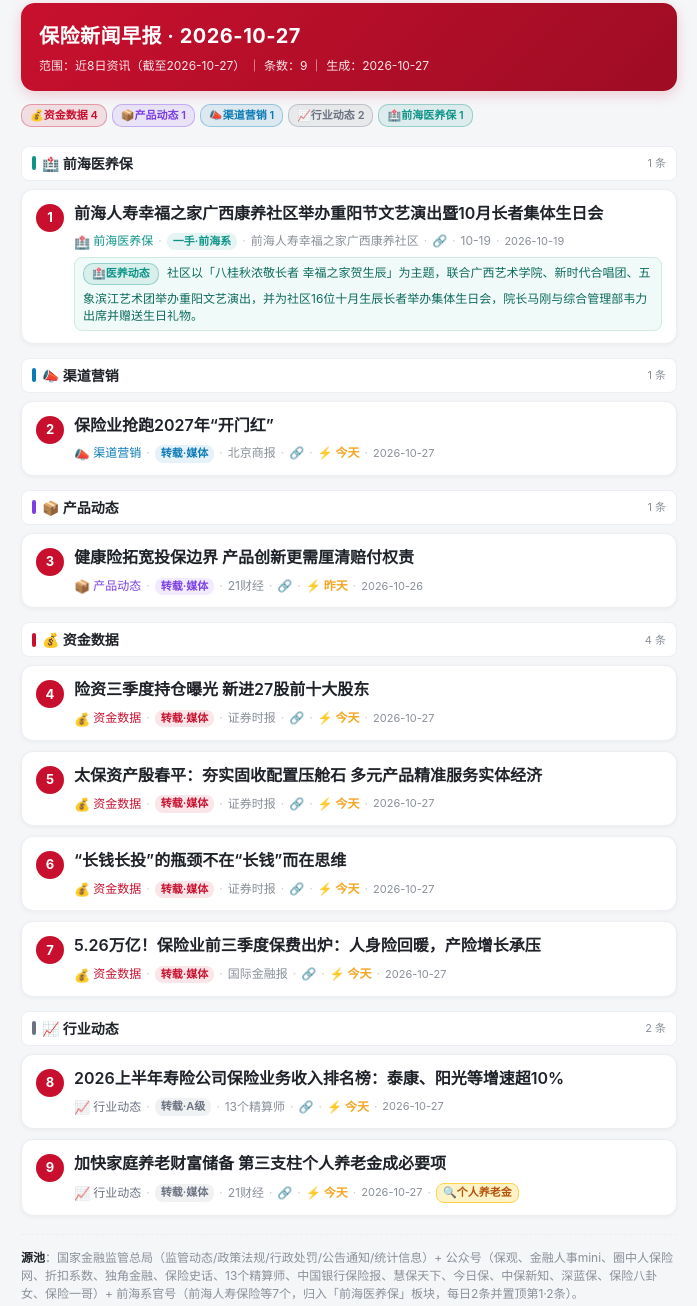
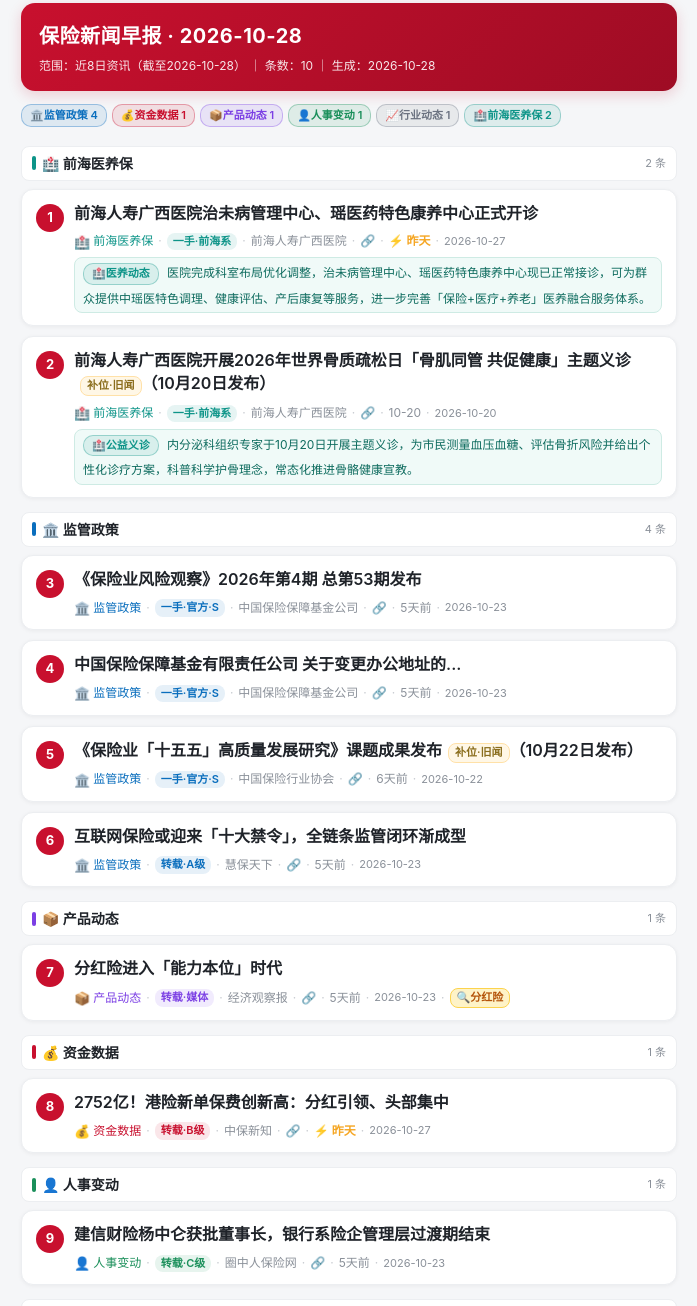
Before and after one commit to Liyehuotu533/insurance-briefing, a plain HTML site: page index.html in a window 1280 px wide. Shown: the part 11-1317 px from the top of the page, without its empty margins (291-988 px from the left). Drawn offline with Linux system fonts and the light colour scheme.

Commit message:
早报 2026-10-28（首页）

```diff
--- a/index.html
+++ b/index.html
@@ -45,18 +45,20 @@
 </head>
 <body>
 <div class="wrap">
-<div class="header"><h1>保险新闻早报 · 2026-10-27</h1><div class="meta">范围：近8日资讯（截至2026-10-27） ｜ 条数：9 ｜ 生成：2026-10-27</div></div><div class="overview"><span class="chip" style="background:#c8102e1a;color:#c8102e;border-color:#c8102e55">💰资金数据 4</span><span class="chip" style="background:#7b3fe41a;color:#7b3fe4;border-color:#7b3fe455">📦产品动态 1</span><span class="chip" style="background:#0b7bb51a;color:#0b7bb5;border-color:#0b7bb555">📣渠道营销 1</span><span class="chip" style="background:#6b72801a;color:#6b7280;border-color:#6b728055">📈行业动态 2</span><span class="chip" style="background:#0d94881a;color:#0d9488;border-color:#0d948855">🏥前海医养保 1</span></div><div class="sec-title"><span class="bar" style="background:#0d9488"></span>🏥 前海医养保<span class="sec-count">1 条</span></div>
-<div class="card"><div class="num">1</div><div class="body"><a class="title" href="https://mp.weixin.qq.com/s?__biz=MzkzMzE3ODU5Mw==&amp;mid=2247523626&amp;idx=1&amp;sn=e254654d7e285bf33fb6b6cc9cc1eee1&amp;chksm=c382c4aa0288803779a287bed5d30ee2cf732d1965411378338a7ca88062ec4d2826a3cce7f8">前海人寿幸福之家广西康养社区举办重阳节文艺演出暨10月长者集体生日会</a><div class="meta-line"><span class="cat" style="color:#0d9488"><span class="ic">🏥</span>前海医养保</span><span class="dot">·</span><span class="tier" style="background:#0d94881a;color:#0d9488">一手·前海系</span><span class="dot">·</span><span>前海人寿幸福之家广西康养社区</span><span class="dot">·</span><a class="link-icon" href="https://mp.weixin.qq.com/s?__biz=MzkzMzE3ODU5Mw==&amp;mid=2247523626&amp;idx=1&amp;sn=e254654d7e285bf33fb6b6cc9cc1eee1&amp;chksm=c382c4aa0288803779a287bed5d30ee2cf732d1965411378338a7ca88062ec4d2826a3cce7f8">🔗</a><span class="dot">·</span><span class="time cool">10-19</span><span class="dot">·</span><span class="date">2026-10-19</span></div><div class="qh-read"><span class="chip" style="background:#0d94881a;color:#0d9488;border-color:#0d948855">🏥医养动态</span> 社区以「八桂秋浓敬长者 幸福之家贺生辰」为主题，联合广西艺术学院、新时代合唱团、五象滨江艺术团举办重阳文艺演出，并为社区16位十月生辰长者举办集体生日会，院长马刚与综合管理部韦力出席并赠送生日礼物。</div></div></div>
-<div class="sec-title"><span class="bar" style="background:#0b7bb5"></span>📣 渠道营销<span class="sec-count">1 条</span></div>
-<div class="card"><div class="num">2</div><div class="body"><a class="title" href="https://www.bbtnews.com.cn/2026/1027/609246.shtml">保险业抢跑2027年“开门红”</a><div class="meta-line"><span class="cat" style="color:#0b7bb5"><span class="ic">📣</span>渠道营销</span><span class="dot">·</span><span class="tier" style="background:#0b7bb51a;color:#0b7bb5">转载·媒体</span><span class="dot">·</span><span>北京商报</span><span class="dot">·</span><a class="link-icon" href="https://www.bbtnews.com.cn/2026/1027/609246.shtml">🔗</a><span class="dot">·</span><span class="time">⚡ 今天</span><span class="dot">·</span><span class="date">2026-10-27</span></div></div></div>
+<div class="header"><h1>保险新闻早报 · 2026-10-28</h1><div class="meta">范围：近8日资讯（截至2026-10-28） ｜ 条数：10 ｜ 生成：2026-10-28</div></div><div class="overview"><span class="chip" style="background:#0a6ebd1a;color:#0a6ebd;border-color:#0a6ebd55">🏛️监管政策 4</span><span class="chip" style="background:#c8102e1a;color:#c8102e;border-color:#c8102e55">💰资金数据 1</span><span class="chip" style="background:#7b3fe41a;color:#7b3fe4;border-color:#7b3fe455">📦产品动态 1</span><span class="chip" style="background:#1a8f5a1a;color:#1a8f5a;border-color:#1a8f5a55">👤人事变动 1</span><span class="chip" style="background:#6b72801a;color:#6b7280;border-color:#6b728055">📈行业动态 1</span><span class="chip" style="background:#0d94881a;color:#0d9488;border-color:#0d948855">🏥前海医养保 2</span></div><div class="sec-title"><span class="bar" style="background:#0d9488"></span>🏥 前海医养保<span class="sec-count">2 条</span></div>
+<div class="card"><div class="num">1</div><div class="body"><a class="title" href="https://www.sohu.com/a/1093008148_121118849">前海人寿广西医院治未病管理中心、瑶医药特色康养中心正式开诊</a><div class="meta-line"><span class="cat" style="color:#0d9488"><span class="ic">🏥</span>前海医养保</span><span class="dot">·</span><span class="tier" style="background:#0d94881a;color:#0d9488">一手·前海系</span><span class="dot">·</span><span>前海人寿广西医院</span><span class="dot">·</span><a class="link-icon" href="https://www.sohu.com/a/1093008148_121118849">🔗</a><span class="dot">·</span><span class="time">⚡ 昨天</span><span class="dot">·</span><span class="date">2026-10-27</span></div><div class="qh-read"><span class="chip" style="background:#0d94881a;color:#0d9488;border-color:#0d948855">🏥医养动态</span> 医院完成科室布局优化调整，治未病管理中心、瑶医药特色康养中心现已正常接诊，可为群众提供中瑶医特色调理、健康评估、产后康复等服务，进一步完善「保险+医疗+养老」医养融合服务体系。</div></div></div>
+<div class="card"><div class="num">2</div><div class="body"><a class="title" href="https://www.sohu.com/a/1091723398_121118846">前海人寿广西医院开展2026年世界骨质疏松日「骨肌同管 共促健康」主题义诊<span class="nonoff" style="color:#8a6d1c;background:#fff7e6;border-color:#ffe1a8">补位·旧闻</span>（10月20日发布）</a><div class="meta-line"><span class="cat" style="color:#0d9488"><span class="ic">🏥</span>前海医养保</span><span class="dot">·</span><span class="tier" style="background:#0d94881a;color:#0d9488">一手·前海系</span><span class="dot">·</span><span>前海人寿广西医院</span><span class="dot">·</span><a class="link-icon" href="https://www.sohu.com/a/1091723398_121118846">🔗</a><span class="dot">·</span><span class="time cool">10-20</span><span class="dot">·</span><span class="date">2026-10-20</span></div><div class="qh-read"><span class="chip" style="background:#0d94881a;color:#0d9488;border-color:#0d948855">🏥公益义诊</span> 内分泌科组织专家于10月20日开展主题义诊，为市民测量血压血糖、评估骨折风险并给出个性化诊疗方案，科普科学护骨理念，常态化推进骨骼健康宣教。</div></div></div>
+<div class="sec-title"><span class="bar" style="background:#0a6ebd"></span>🏛️ 监管政策<span class="sec-count">4 条</span></div>
+<div class="card"><div class="num">3</div><div class="body"><a class="title" href="http://www.cisf.cn/cisf/2026-10/23/article_2026102314320933811.shtml">《保险业风险观察》2026年第4期 总第53期发布</a><div class="meta-line"><span class="cat" style="color:#0a6ebd"><span class="ic">🏛️</span>监管政策</span><span class="dot">·</span><span class="tier" style="background:#0a6ebd1a;color:#0a6ebd">一手·官方·S</span><span class="dot">·</span><span>中国保险保障基金公司</span><span class="dot">·</span><a class="link-icon" href="http://www.cisf.cn/cisf/2026-10/23/article_2026102314320933811.shtml">🔗</a><span class="dot">·</span><span class="time cool">5天前</span><span class="dot">·</span><span class="date">2026-10-23</span></div></div></div>
+<div class="card"><div class="num">4</div><div class="body"><a class="title" href="http://www.cisf.cn/cisf/2026-07/07/article_2026070714401770128.shtml">中国保险保障基金有限责任公司 关于变更办公地址的...</a><div class="meta-line"><span class="cat" style="color:#0a6ebd"><span class="ic">🏛️</span>监管政策</span><span class="dot">·</span><span class="tier" style="background:#0a6ebd1a;color:#0a6ebd">一手·官方·S</span><span class="dot">·</span><span>中国保险保障基金公司</span><span class="dot">·</span><a class="link-icon" href="http://www.cisf.cn/cisf/2026-07/07/article_2026070714401770128.shtml">🔗</a><span class="dot">·</span><span class="time cool">5天前</span><span class="dot">·</span><span class="date">2026-10-23</span></div></div></div>
+<div class="card"><div class="num">5</div><div class="body"><a class="title" href="https://www.iachina.cn/art/2026/10/22/art_22_109335.html">《保险业「十五五」高质量发展研究》课题成果发布<span class="nonoff" style="color:#8a6d1c;background:#fff7e6;border-color:#ffe1a8">补位·旧闻</span>（10月22日发布）</a><div class="meta-line"><span class="cat" style="color:#0a6ebd"><span class="ic">🏛️</span>监管政策</span><span class="dot">·</span><span class="tier" style="background:#0a6ebd1a;color:#0a6ebd">一手·官方·S</span><span class="dot">·</span><span>中国保险行业协会</span><span class="dot">·</span><a class="link-icon" href="https://www.iachina.cn/art/2026/10/22/art_22_109335.html">🔗</a><span class="dot">·</span><span class="time cool">6天前</span><span class="dot">·</span><span class="date">2026-10-22</span></div></div></div>
+<div class="card"><div class="num">6</div><div class="body"><a class="title" href="https://www.toutiao.com/article/7699760219257094690">互联网保险或迎来「十大禁令」，全链条监管闭环渐成型</a><div class="meta-line"><span class="cat" style="color:#0a6ebd"><span class="ic">🏛️</span>监管政策</span><span class="dot">·</span><span class="tier" style="background:#0a6ebd1a;color:#0a6ebd">转载·A级</span><span class="dot">·</span><span>慧保天下</span><span class="dot">·</span><a class="link-icon" href="https://www.toutiao.com/article/7699760219257094690">🔗</a><span class="dot">·</span><span class="time cool">5天前</span><span class="dot">·</span><span class="date">2026-10-23</span></div></div></div>
 <div class="sec-title"><span class="bar" style="background:#7b3fe4"></span>📦 产品动态<span class="sec-count">1 条</span></div>
-<div class="card"><div class="num">3</div><div class="body"><a class="title" href="https://m.21jingji.com/article/20261026/herald/76385be5fafaff9ae86040f63326957c.html">健康险拓宽投保边界 产品创新更需厘清赔付权责</a><div class="meta-line"><span class="cat" style="color:#7b3fe4"><span class="ic">📦</span>产品动态</span><span class="dot">·</span><span class="tier" style="background:#7b3fe41a;color:#7b3fe4">转载·媒体</span><span class="dot">·</span><span>21财经</span><span class="dot">·</span><a class="link-icon" href="https://m.21jingji.com/article/20261026/herald/76385be5fafaff9ae86040f63326957c.html">🔗</a><span class="dot">·</span><span class="time">⚡ 昨天</span><span class="dot">·</span><span class="date">2026-10-26</span></div></div></div>
-<div class="sec-title"><span class="bar" style="background:#c8102e"></span>💰 资金数据<span class="sec-count">4 条</span></div>
-<div class="card"><div class="num">4</div><div class="body"><a class="title" href="https://www.stcn.com/article/detail/4257386.html">险资三季度持仓曝光 新进27股前十大股东</a><div class="meta-line"><span class="cat" style="color:#c8102e"><span class="ic">💰</span>资金数据</span><span class="dot">·</span><span class="tier" style="background:#c8102e1a;color:#c8102e">转载·媒体</span><span class="dot">·</span><span>证券时报</span><span class="dot">·</span><a class="link-icon" href="https://www.stcn.com/article/detail/4257386.html">🔗</a><span class="dot">·</span><span class="time">⚡ 今天</span><span class="dot">·</span><span class="date">2026-10-27</span></div></div></div>
-<div class="card"><div class="num">5</div><div class="body"><a class="title" href="https://www.stcn.com/article/detail/4253163.html">太保资产殷春平：夯实固收配置压舱石 多元产品精准服务实体经济</a><div class="meta-line"><span class="cat" style="color:#c8102e"><span class="ic">💰</span>资金数据</span><span class="dot">·</span><span class="tier" style="background:#c8102e1a;color:#c8102e">转载·媒体</span><span class="dot">·</span><span>证券时报</span><span class="dot">·</span><a class="link-icon" href="https://www.stcn.com/article/detail/4253163.html">🔗</a><span class="dot">·</span><span class="time">⚡ 今天</span><span class="dot">·</span><span class="date">2026-10-27</span></div></div></div>
-<div class="card"><div class="num">6</div><div class="body"><a class="title" href="https://epaper.stcn.com/con/202610/27/content_2987999.html">“长钱长投”的瓶颈不在“长钱”而在思维</a><div class="meta-line"><span class="cat" style="color:#c8102e"><span class="ic">💰</span>资金数据</span><span class="dot">·</span><span class="tier" style="background:#c8102e1a;color:#c8102e">转载·媒体</span><span class="dot">·</span><span>证券时报</span><span class="dot">·</span><a class="link-icon" href="https://epaper.stcn.com/con/202610/27/content_2987999.html">🔗</a><span class="dot">·</span><span class="time">⚡ 今天</span><span class="dot">·</span><span class="date">2026-10-27</span></div></div></div>
-<div class="card"><div class="num">7</div><div class="body"><a class="title" href="https://www.163.com/dy/article/LA808IRU05568W0A.html">5.26万亿！保险业前三季度保费出炉：人身险回暖，产险增长承压</a><div class="meta-line"><span class="cat" style="color:#c8102e"><span class="ic">💰</span>资金数据</span><span class="dot">·</span><span class="tier" style="background:#c8102e1a;color:#c8102e">转载·媒体</span><span class="dot">·</span><span>国际金融报</span><span class="dot">·</span><a class="link-icon" href="https://www.163.com/dy/article/LA808IRU05568W0A.html">🔗</a><span class="dot">·</span><span class="time">⚡ 今天</span><span class="dot">·</span><span class="date">2026-10-27</span></div></div></div>
-<div class="sec-title"><span class="bar" style="background:#6b7280"></span>📈 行业动态<span class="sec-count">2 条</span></div>
-<div class="card"><div class="num">8</div><div class="body"><a class="title" href="https://dy.163.com/article/LA8BLI3P05565ZS2.html">2026上半年寿险公司保险业务收入排名榜：泰康、阳光等增速超10%</a><div class="meta-line"><span class="cat" style="color:#6b7280"><span class="ic">📈</span>行业动态</span><span class="dot">·</span><span class="tier" style="background:#6b72801a;color:#6b7280">转载·A级</span><span class="dot">·</span><span>13个精算师</span><span class="dot">·</span><a class="link-icon" href="https://dy.163.com/article/LA8BLI3P05565ZS2.html">🔗</a><span class="dot">·</span><span class="time">⚡ 今天</span><span class="dot">·</span><span class="date">2026-10-27</span></div></div></div>
-<div class="card"><div class="num">9</div><div class="body"><a class="title" href="https://m.21jingji.com/article/20261027/herald/84e086e8913a02639d879b14f0c14288.html">加快家庭养老财富储备 第三支柱个人养老金成必要项</a><div class="meta-line"><span class="cat" style="color:#6b7280"><span class="ic">📈</span>行业动态</span><span class="dot">·</span><span class="tier" style="background:#6b72801a;color:#6b7280">转载·媒体</span><span class="dot">·</span><span>21财经</span><span class="dot">·</span><a class="link-icon" href="https://m.21jingji.com/article/20261027/herald/84e086e8913a02639d879b14f0c14288.html">🔗</a><span class="dot">·</span><span class="time">⚡ 今天</span><span class="dot">·</span><span class="date">2026-10-27</span><span class="dot">·</span><span class="trend">🔍个人养老金</span></div></div></div><div class="footer"><b>源池</b>：国家金融监管总局（监管动态/政策法规/行政处罚/公告通知/统计信息）+ 公众号（保观、金融人事mini、圈中人保险网、折扣系数、独角金融、保险史话、13个精算师、中国银行保险报、慧保天下、今日保、中保新知、深蓝保、保险八卦女、保险一哥）+ 前海系官号（前海人寿保险等7个，归入「前海医养保」板块，每日2条并置顶第1·2条）。</div></div><div style="text-align:center;margin:28px 0 40px;font-size:14px;font-family:-apple-system,'PingFang SC','Microsoft YaHei',sans-serif"><a href="/insurance-briefing/">查看最新一期</a> &nbsp;·&nbsp; <a href="/insurance-briefing/archive/">历史归档（全部）</a><br><span style="color:#888">姊妹刊物：<a href="/insurance-briefing/research/">保险发展研究周报</a> &nbsp;·&nbsp; <a href="/insurance-briefing/qianhai/">前海医养保每周要闻</a></span></div>
+<div class="card"><div class="num">7</div><div class="body"><a class="title" href="https://m.eeo.com.cn/2026/1023/1073997.shtml">分红险进入「能力本位」时代</a><div class="meta-line"><span class="cat" style="color:#7b3fe4"><span class="ic">📦</span>产品动态</span><span class="dot">·</span><span class="tier" style="background:#7b3fe41a;color:#7b3fe4">转载·媒体</span><span class="dot">·</span><span>经济观察报</span><span class="dot">·</span><a class="link-icon" href="https://m.eeo.com.cn/2026/1023/1073997.shtml">🔗</a><span class="dot">·</span><span class="time cool">5天前</span><span class="dot">·</span><span class="date">2026-10-23</span><span class="dot">·</span><span class="trend">🔍分红险</span></div></div></div>
+<div class="sec-title"><span class="bar" style="background:#c8102e"></span>💰 资金数据<span class="sec-count">1 条</span></div>
+<div class="card"><div class="num">8</div><div class="body"><a class="title" href="https://www.163.com/dy/article/LA946E2A0519GOCK.html">2752亿！港险新单保费创新高：分红引领、头部集中</a><div class="meta-line"><span class="cat" style="color:#c8102e"><span class="ic">💰</span>资金数据</span><span class="dot">·</span><span class="tier" style="background:#c8102e1a;color:#c8102e">转载·B级</span><span class="dot">·</span><span>中保新知</span><span class="dot">·</span><a class="link-icon" href="https://www.163.com/dy/article/LA946E2A0519GOCK.html">🔗</a><span class="dot">·</span><span class="time">⚡ 昨天</span><span class="dot">·</span><span class="date">2026-10-27</span></div></div></div>
+<div class="sec-title"><span class="bar" style="background:#1a8f5a"></span>👤 人事变动<span class="sec-count">1 条</span></div>
+<div class="card"><div class="num">9</div><div class="body"><a class="title" href="https://new.qq.com/rain/a/20261026A0BTJG00">建信财险杨中仑获批董事长，银行系险企管理层过渡期结束</a><div class="meta-line"><span class="cat" style="color:#1a8f5a"><span class="ic">👤</span>人事变动</span><span class="dot">·</span><span class="tier" style="background:#1a8f5a1a;color:#1a8f5a">转载·C级</span><span class="dot">·</span><span>圈中人保险网</span><span class="dot">·</span><a class="link-icon" href="https://new.qq.com/rain/a/20261026A0BTJG00">🔗</a><span class="dot">·</span><span class="time cool">5天前</span><span class="dot">·</span><span class="date">2026-10-23</span></div></div></div>
+<div class="sec-title"><span class="bar" style="background:#6b7280"></span>📈 行业动态<span class="sec-count">1 条</span></div>
+<div class="card"><div class="num">10</div><div class="body"><a class="title" href="https://www.163.com/dy/article/LA89QF1505565ZS2.html">保险巨头体系内超45亿股权转让，或推动国寿养老上市｜13精周报</a><div class="meta-line"><span class="cat" style="color:#6b7280"><span class="ic">📈</span>行业动态</span><span class="dot">·</span><span class="tier" style="background:#6b72801a;color:#6b7280">转载·A级</span><span class="dot">·</span><span>13个精算师</span><span class="dot">·</span><a class="link-icon" href="https://www.163.com/dy/article/LA89QF1505565ZS2.html">🔗</a><span class="dot">·</span><span class="time">⚡ 昨天</span><span class="dot">·</span><span class="date">2026-10-27</span></div></div></div><div class="footer"><b>源池</b>：国家金融监管总局（监管动态/政策法规/行政处罚/公告通知/统计信息）+ 公众号（保观、金融人事mini、圈中人保险网、折扣系数、独角金融、保险史话、13个精算师、中国银行保险报、慧保天下、今日保、中保新知、深蓝保、保险八卦女、保险一哥）+ 前海系官号（前海人寿保险等7个，归入「前海医养保」板块，每日2条并置顶第1·2条）。</div></div><div style="text-align:center;margin:28px 0 40px;font-size:14px;font-family:-apple-system,'PingFang SC','Microsoft YaHei',sans-serif"><a href="/insurance-briefing/">查看最新一期</a> &nbsp;·&nbsp; <a href="/insurance-briefing/archive/">历史归档（全部）</a><br><span style="color:#888">姊妹刊物：<a href="/insurance-briefing/research/">保险发展研究周报</a> &nbsp;·&nbsp; <a href="/insurance-briefing/qianhai/">前海医养保每周要闻</a></span></div>
 </body></html>
```
